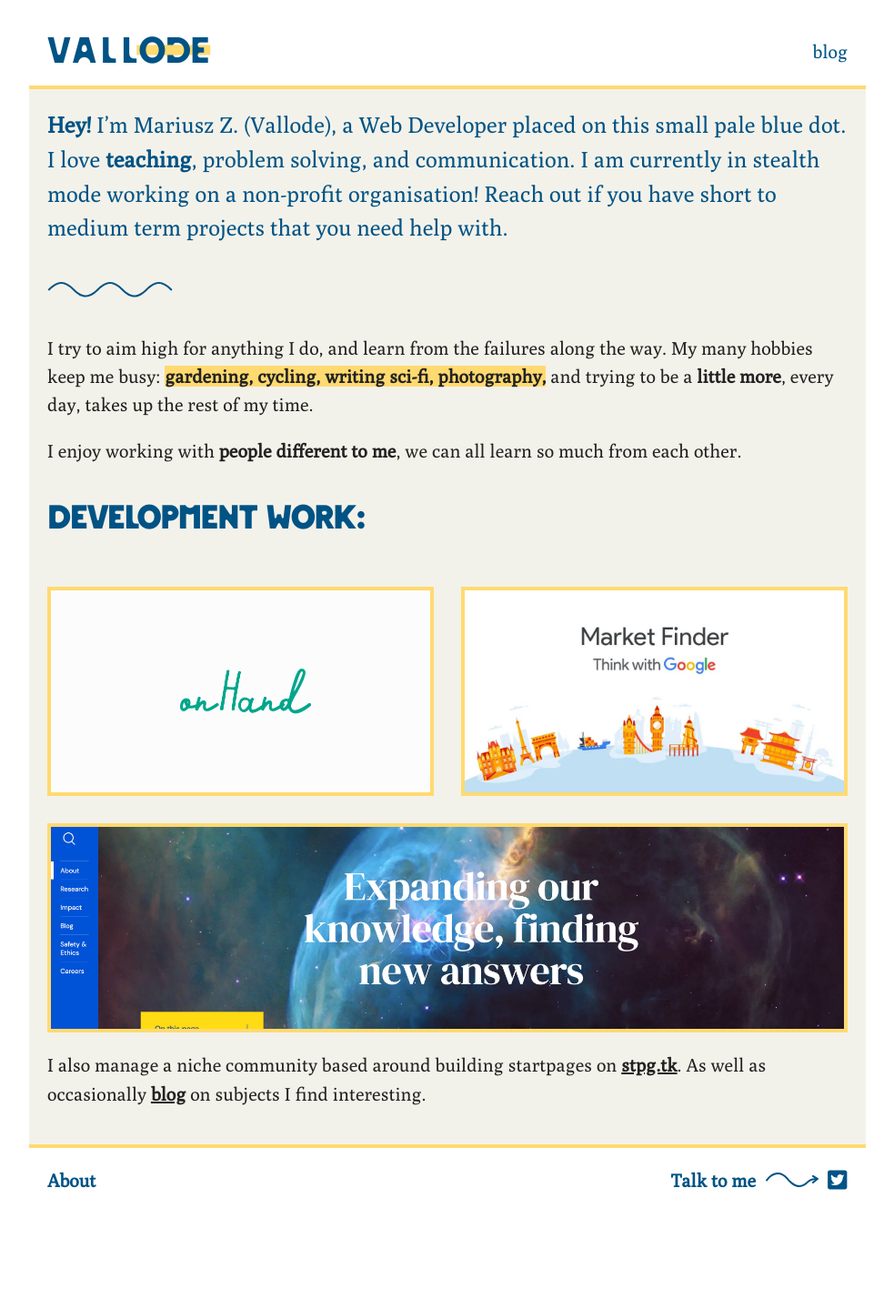
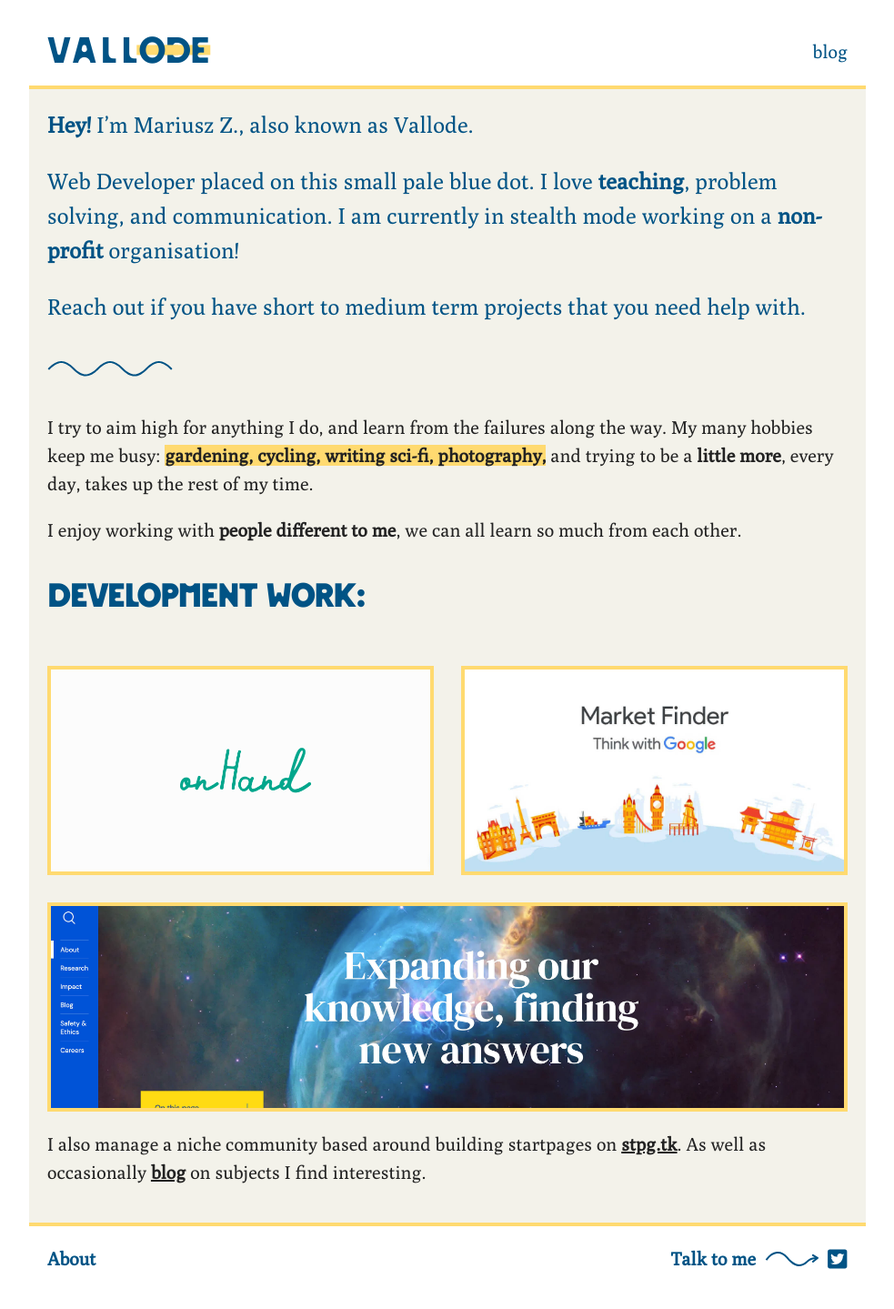
Before and after one commit to vallode/vallode.com, a Jekyll site: the page built from index.md, in a window 1280 px wide. Shown: the whole page at 91% size, without its empty margins (148-1131 px from the left). Built offline with Jekyll 4.4.1, drawn with Linux system fonts in a browser that asks for light colours; before the commit the page ends 1353 px from its top, so only the background shows below that.

Commit message:
Change intro layout

```diff
--- a/index.md
+++ b/index.md
@@ -1,10 +1,15 @@
 ---
 ---
 
-**Hey!** I'm Mariusz Z. (Vallode), a Web Developer placed on this small pale
-blue dot. I love **teaching**, problem solving, and communication. I am
-currently in stealth mode working on a non-profit organisation! Reach out if you
-have short to medium term projects that you need help with.
+**Hey!** I'm Mariusz Z., also known as Vallode.
+{:.intro}
+
+Web Developer placed on this small pale blue dot. I love **teaching**,
+problem solving, and communication. I am currently in stealth mode working on a
+**non-profit** organisation!
+{:.intro}
+
+Reach out if you have short to medium term projects that you need help with.
 {:.intro}
 
 <hr>
```
